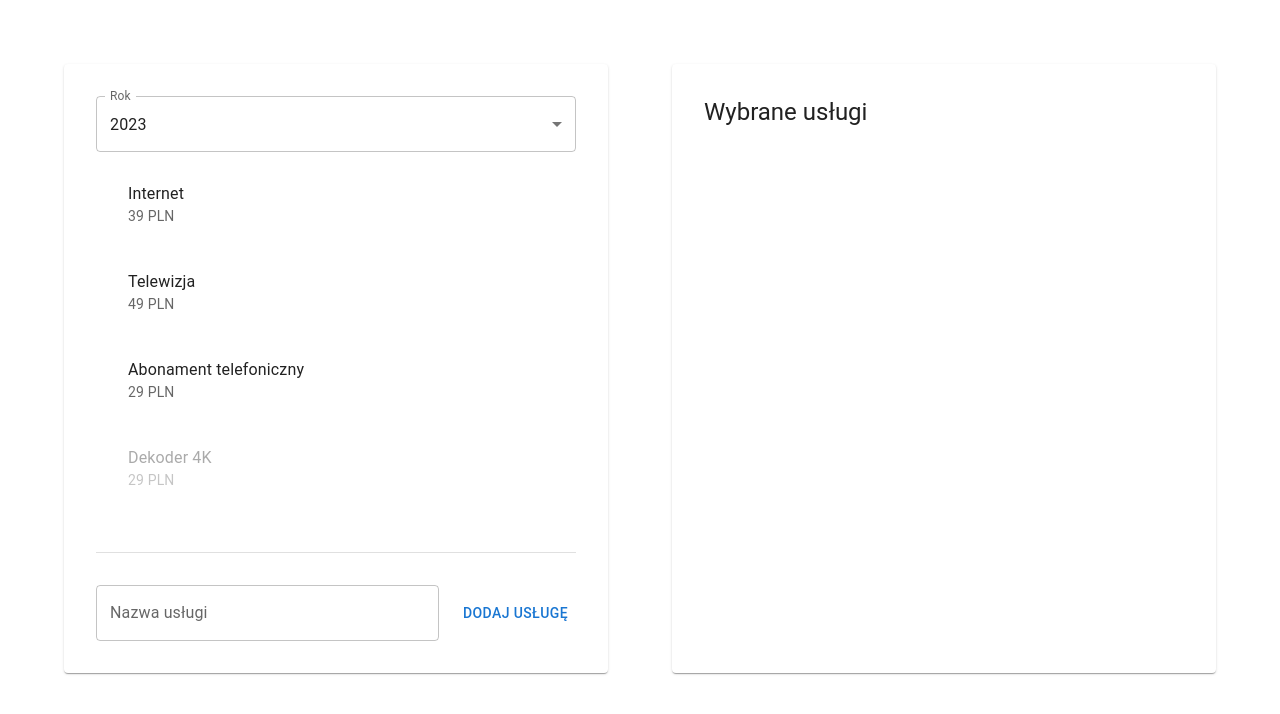
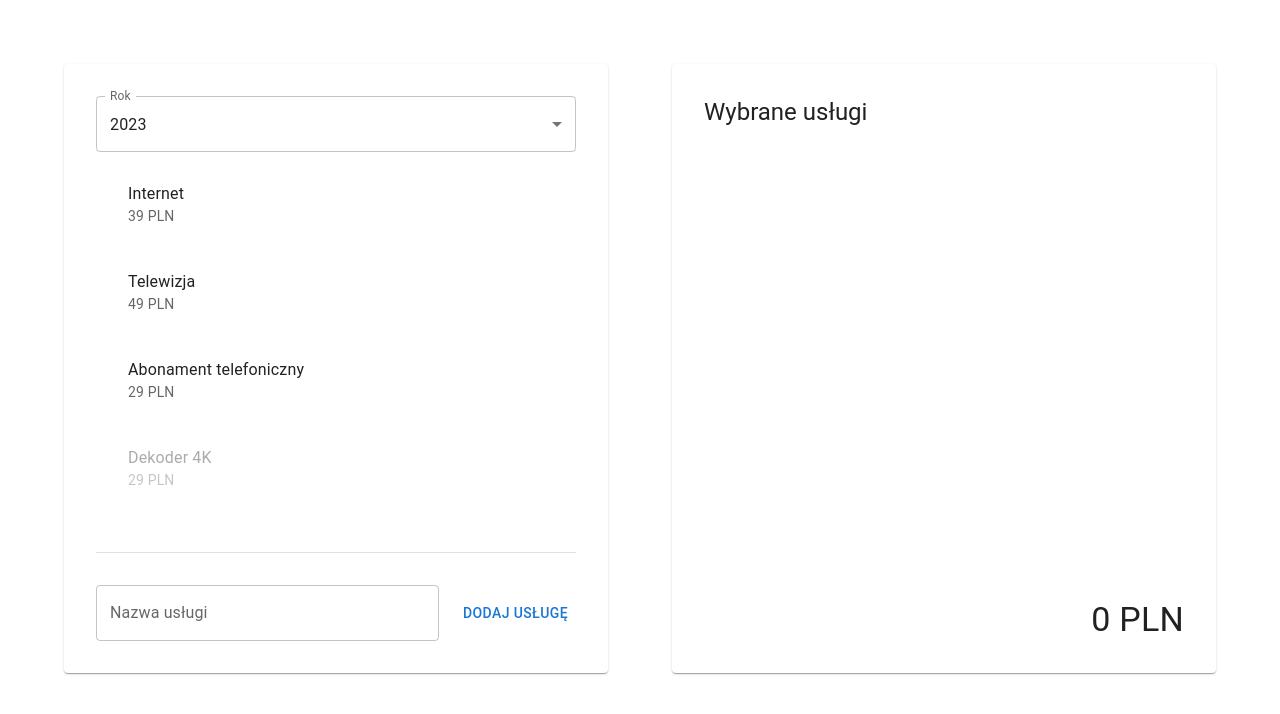
Before and after one commit to HubertNastaly/sp-tech-recruitment-task, a React (Vite) app: page / in a window 1280 px wide. Shown: the top 714 px of the page. Built offline with nearby package versions, Linux system fonts and the light colour scheme.

Commit message:
Calculate total cost

```diff
--- a/src/components/AvailableServicesList/AvailableServicesList.tsx
+++ b/src/components/AvailableServicesList/AvailableServicesList.tsx
@@ -27,7 +27,7 @@ export const AvailableServicesList = ({ year, onServiceSelectToggle, onYearChang
               <ListItemText primary={service.name} secondary={`${service.prices[year]} PLN`} />
               {service.selected && (
                 <ListItemIcon>
-                  <CheckCircle />
+                  <CheckCircle color="primary" />
                 </ListItemIcon>
               )}
             </ListItemButton>
--- a/src/components/SelectedServicesList/SelectedServicesList.tsx
+++ b/src/components/SelectedServicesList/SelectedServicesList.tsx
@@ -1,6 +1,7 @@
 import { List, ListItem, ListItemText, Paper, Typography } from "@mui/material"
 import { Service, Year } from "../../model"
 import { useMemo } from "react"
+import { calculateTotalCost } from "./calculateTotalCost"
 
 interface Props {
   year: Year
@@ -9,17 +10,19 @@ interface Props {
 
 export const SelectedServicesList = ({ services, year }: Props) => {
   const selectedServices = useMemo(() => services.filter(({ selected }) => selected), [services])
+  const totalCost = useMemo(() => calculateTotalCost(selectedServices, year), [selectedServices, year])
 
   return (
-    <Paper sx={{ flex: 1, padding: 4 }}>
+    <Paper sx={{ flex: 1, padding: 4, display: 'flex', flexDirection: 'column' }}>
       <Typography variant="h5">Wybrane usługi</Typography>
-      <List>
+      <List sx={{ flex: 1 }}>
         {selectedServices.map((service) => (
           <ListItem key={service.name}>
               <ListItemText primary={service.name} secondary={`${service.prices[year]} PLN`} />
           </ListItem>
         ))}
       </List>
+      <Typography variant="h4" align="right">{totalCost} PLN</Typography>
     </Paper>
   )
 }
--- /dev/null
+++ b/src/components/SelectedServicesList/calculateTotalCost/calculateTotalCost.ts
@@ -0,0 +1,9 @@
+import { Service, Year } from "../../../model";
+import { withInternetAndPhoneDiscount, withInternetAndTVDiscount } from "./discounts";
+
+export function calculateTotalCost(selectedServices: Service[], year: Year) {
+  return Math.min(
+    withInternetAndTVDiscount(selectedServices, year),
+    withInternetAndPhoneDiscount(selectedServices, year)
+  )
+}
--- /dev/null
+++ b/src/components/SelectedServicesList/calculateTotalCost/discounts/index.ts
@@ -0,0 +1,2 @@
+export * from './withInternetAndTvDiscount'
+export * from './withInternetAndPhoneDiscount'
--- /dev/null
+++ b/src/components/SelectedServicesList/calculateTotalCost/discounts/utils.ts
@@ -0,0 +1,5 @@
+import { Service, Year } from "../../../../model";
+
+export function totalCost(services: Service[], year: Year) {
+  return services.reduce<number>((total, { prices }) => total + prices[year], 0)
+}
--- /dev/null
+++ b/src/components/SelectedServicesList/calculateTotalCost/discounts/withInternetAndPhoneDiscount.ts
@@ -0,0 +1,13 @@
+import { Price, Service, Year } from "../../../../model"
+import { totalCost } from "./utils"
+
+const INTERNET_AND_PHONE_SPECIAL_PRICE: Price = 64
+
+export function withInternetAndPhoneDiscount(selectedServices: Service[], year: Year) {
+  const canApplyDiscount = selectedServices.find(({ name }) => name === 'Internet') && selectedServices.find(({ name }) => name === 'Abonament telefoniczny')
+  if(canApplyDiscount) {
+    const nonDiscountedServices = selectedServices.filter(({ name }) => name !== 'Internet' && name !== 'Abonament telefoniczny')
+    return totalCost(nonDiscountedServices, year) + INTERNET_AND_PHONE_SPECIAL_PRICE
+  }
+  return totalCost(selectedServices, year)
+}
--- /dev/null
+++ b/src/components/SelectedServicesList/calculateTotalCost/discounts/withInternetAndTvDiscount.ts
@@ -0,0 +1,17 @@
+import { Price, Service, Year } from "../../../../model"
+import { totalCost } from "./utils"
+
+const INTERNET_AND_TV_DISCOUNT_PRICES: Record<Year, Price> = {
+  2023: 79,
+  2024: 89,
+  2025: 99
+}
+
+export function withInternetAndTVDiscount(selectedServices: Service[], year: Year) {
+  const canApplyDiscount = selectedServices.find(({ name }) => name === 'Internet') && selectedServices.find(({ name }) => name === 'Telewizja')
+  if(canApplyDiscount) {
+    const regularCostServices = selectedServices.filter(({ name }) => name !== 'Internet' && name !== 'Telewizja' && name !== 'Dekoder 4K')
+    return totalCost(regularCostServices, year) + INTERNET_AND_TV_DISCOUNT_PRICES[year]
+  }
+  return totalCost(selectedServices, year)
+}
--- /dev/null
+++ b/src/components/SelectedServicesList/calculateTotalCost/index.ts
@@ -0,0 +1 @@
+export * from './calculateTotalCost'
--- a/src/model/service.ts
+++ b/src/model/service.ts
@@ -1,5 +1,5 @@
 export type Year = number
-type Price = number
+export type Price = number
 export type ServiceName = 'Internet' | 'Telewizja' | 'Abonament telefoniczny' | 'Dekoder 4K'
 
 export interface Service {
```
